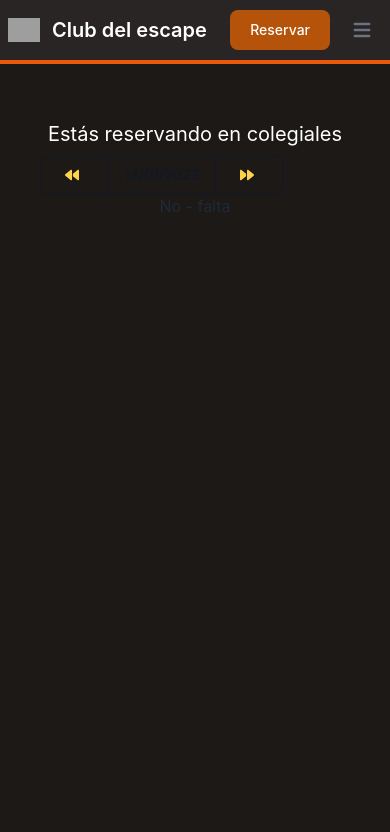
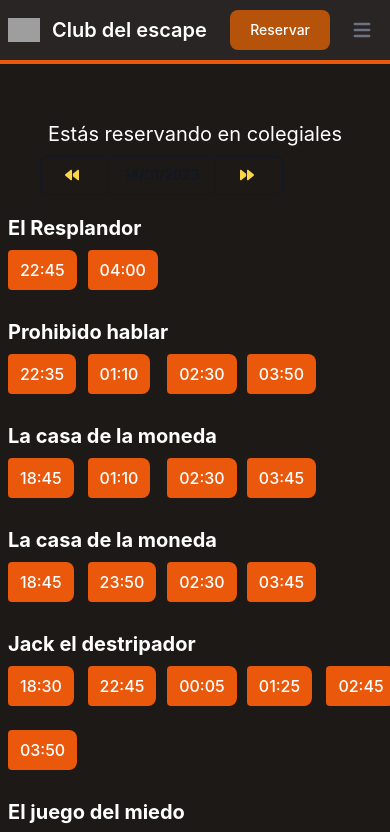
Before and after one commit to camilaserra5/club-del-escape-new-front, a React (Create React App) app: page /book/colegiales in a window 390 px wide. Shown: the top 832 px of the page. Built offline with nearby package versions, Linux system fonts and the light colour scheme; grey boxes are pictures that could not be loaded.

Commit message:
fix for mobile

```diff
--- a/src/components/BookModal.tsx
+++ b/src/components/BookModal.tsx
@@ -29,7 +29,7 @@ const BookModal = (props: TextBooking) => {
   return (
     <>
       <button
-        className="px-3 py-2 text-xs font-medium text-white bg-rose-700 rounded-lg hover:bg-rose-800"
+        className="px-3 py-2 text-s font-medium text-white bg-orange-600 rounded-lg"
         onClick={() => setShowModal(true)}
       >
         {props.text}
--- /dev/null
+++ b/src/components/MobileRoomSchedule.tsx
@@ -0,0 +1,42 @@
+import slots from "../data/slots.json";
+import Moment from "moment";
+import BookModal from "./BookModal";
+
+interface Game {
+  title: string;
+  img: string;
+  productId: string;
+  local: string;
+  participantsMin: number;
+  participantsMax: number;
+  difficulty: number;
+  ageLimit: number;
+  description: string;
+}
+
+const MobileRoomSchedule = (props: Game) => {
+  return (
+    <>
+      <h4 className="text-white text-left text-xl font-bold align-left mt-5 ml-2">
+        {props.title}
+      </h4>
+      <div className="grid grid-cols-5 gap-2">
+        {slots.json.data
+          .filter((slot) => slot.productId === props.productId)
+          .map((slot) => (
+            <>
+              {slot.numSeatsAvailable > 0 && (
+                <button className="m-2 bg-orange-600 text-white rounded">
+                  <BookModal
+                    text={Moment(slot.startTime).format("HH:mm")}
+                    slotId={slot.eventId}
+                  />
+                </button>
+              )}
+            </>
+          ))}
+      </div>
+    </>
+  );
+};
+export default MobileRoomSchedule;
--- a/src/components/RoomSchedule.tsx
+++ b/src/components/RoomSchedule.tsx
@@ -16,9 +16,11 @@ interface Game {
 const RoomSchedule = (props: Game) => {
   return (
     <>
-      <h4>{props.title}</h4>
-      <div className="flex items-center justify-between">
-        <div className="carousel-item pr-4 w-48 h-48 ">
+      <h4 className="text-white text-left text-xl font-bold align-left mt-5 ml-4">
+        {props.title}
+      </h4>
+      <div className="flex items-center justify-between ml-4 mr-2">
+        <div className="carousel-item border-solid border-2 mr-4 h-48 ">
           <img src={"/juegos/" + props.img} alt="Burger" />
         </div>
         <div className="carousel rounded-box bg-stone-800">
--- a/src/pages/Booking.tsx
+++ b/src/pages/Booking.tsx
@@ -8,6 +8,7 @@ import RoomSchedule from "../components/RoomSchedule";
 import data from "../data/data.json";
 import Moment from "moment";
 import React from "react";
+import MobileRoomSchedule from "../components/MobileRoomSchedule";
 
 const Booking = () => {
   let { location } = useParams();
@@ -19,7 +20,9 @@ const Booking = () => {
       <div className="mt-28 mb-28  relative">
         <div className="flex justify-center">
           <div className="mx-auto">
-            <h1 className="text-xl text-white m-2 text-center">Estás reservando en {location}</h1>
+            <h1 className="text-xl text-white m-2 text-center">
+              Estás reservando en {location}
+            </h1>
 
             <div className="inline-flex rounded-md shadow-sm" role="group">
               <button
@@ -64,7 +67,13 @@ const Booking = () => {
             ))}
         </div>
 
-        <div className="text-center block md:hidden">No - falta</div>
+        <div className="text-center block md:hidden">
+          {data
+            .filter((game) => game.local === location?.toUpperCase())
+            .map((game) => (
+              <MobileRoomSchedule {...game} />
+            ))}
+        </div>
       </div>
     </Layout>
   );
```
